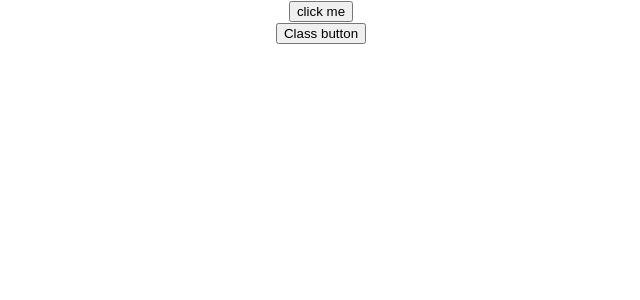
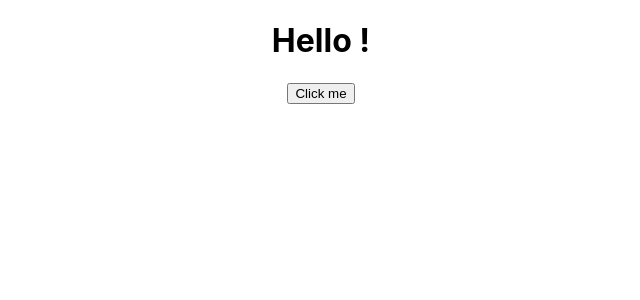
Before and after one commit to Rishab-Rana/React_from_scratch, a React (Create React App) app: page / in a window 1280 px wide. Shown: the top 300 px of the page, without its empty margins (319-959 px from the left). Built offline with nearby package versions, Linux system fonts and the light colour scheme.

Commit message:
learned all about event binding

```diff
--- a/src/App.js
+++ b/src/App.js
@@ -1,12 +1,10 @@
 import './App.css';
-import EvenHandler from './Component/evenHandler';
-import { ClassHandler } from './Component/evenHandler';
+import BindingEvent from './Component/BindingEvent';
 
 function App() {
   return (
     <div className="App">
-    <EvenHandler />
-    <ClassHandler />
+  <BindingEvent />
     </div>
   );
 }
--- /dev/null
+++ b/src/Component/BindingEvent.jsx
@@ -0,0 +1,34 @@
+import React, { Component } from 'react'
+
+class BindingEvent extends Component {
+    constructor(){
+
+        super();
+
+        this.state ={
+            messgae: 'Hello !'
+        }
+        // this.clickHandler = this.clickHandler.bind(this)
+    }
+
+    //     clickHandler(){
+    //     this.setState({messgae: 'Good Bye!'})
+    // }
+
+    clickHandler = () => {
+        this.setState({messgae: 'bye bye :)'})
+    }
+  render() {
+    return (
+      <div>
+        <h1>{this.state.messgae}</h1>
+        {/* <button onClick={this.clickHandler.bind(this)}>Click me</button> */}
+        {/* <button onClick={this.clickHandler}>Click me</button> */}
+        {/* <button onClick={()=>this.clickHandler()}>Click me</button> */}
+        <button onClick={this.clickHandler}>Click me</button>
+        </div>
+    )
+  }
+}
+
+export default BindingEvent
```
